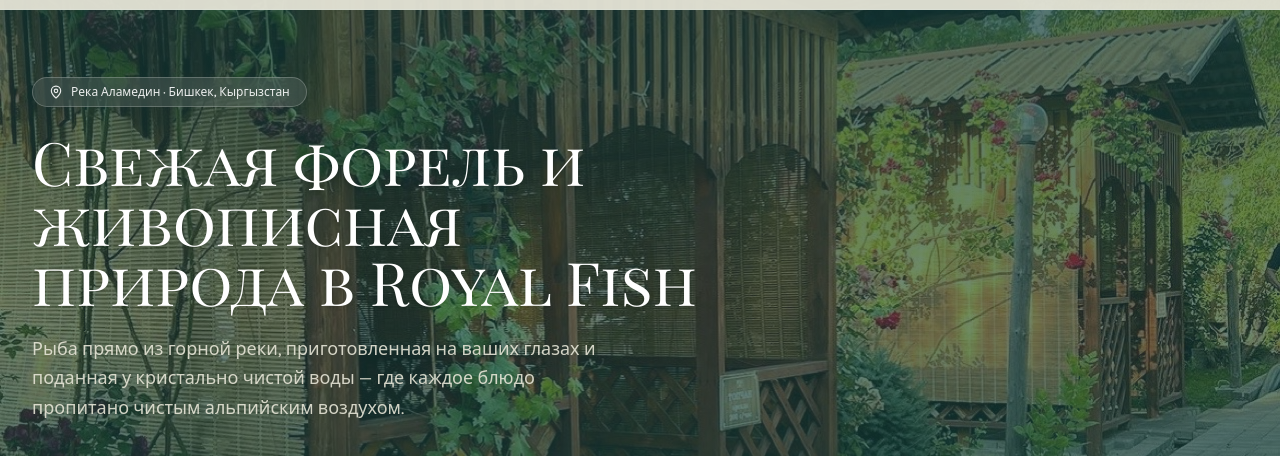
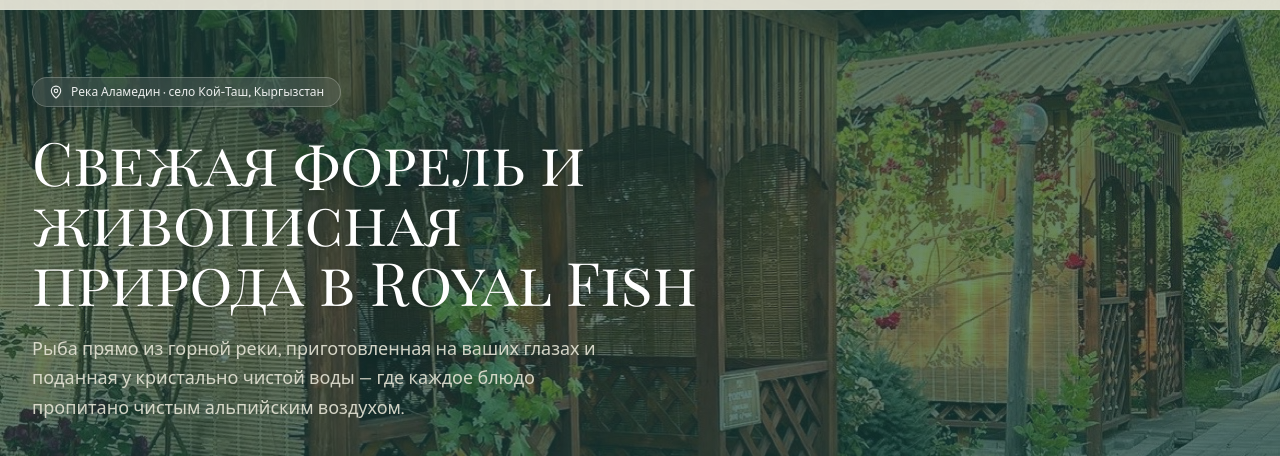
Before and after one commit to solto312/royalfish, a plain HTML site: page index.html in a window 1280 px wide. Shown: the part 87-543 px from the top of the page. Drawn offline with nearby package versions, Linux system fonts and the light colour scheme.

Commit message:
Update location details and hours in translations

```diff
--- a/index.html
+++ b/index.html
@@ -369,7 +369,7 @@
     const T = {
       ru: {
         nav_about:'О нас', nav_menu:'Меню', nav_location:'Контакты', nav_reserve:'Бронь', nav_book:'Забронировать',
-        hero_badge:'Река Аламедин · Бишкек, Кыргызстан',
+        hero_badge:'Река Аламедин · село Кой-Таш, Кыргызстан',
         hero_title:'Свежая форель и живописная природа в Royal Fish',
         hero_sub:'Рыба прямо из горной реки, приготовленная на ваших глазах и поданная у кристально чистой воды — где каждое блюдо пропитано чистым альпийским воздухом.',
         hero_view_menu:'Смотреть меню', hero_book:'Забронировать стол',
@@ -381,8 +381,8 @@
         about_c4_t:'Чистый горный воздух', about_c4_d:'Сбегите от города — дышите свежим альпийским воздухом рядом с нетронутой природой.',
         menu_eyebrow:'Меню', menu_heading:'Прямо из реки на стол', menu_sub:'Пролистайте наше полное меню — все блюда и цены.', menu_swipe:'← Листайте, чтобы посмотреть все страницы →',
         loc_eyebrow:'Как нас найти', loc_heading:'Мы на карте',
-        loc_addr_l:'Адрес', loc_addr_v:'ул. Чынгыш Баатыр, 1, Бишкек, Кыргызстан',
-        loc_hours_l:'Часы работы', loc_hours_1:'Ежедневно · 11:00 – 23:00', loc_hours_2:'Кухня до 22:00',
+        loc_addr_l:'Адрес', loc_addr_v:'ул. Чынгыш Баатыр, 1, село Кой-Таш, Кыргызстан',
+        loc_hours_l:'Часы работы', loc_hours_1:'Пн · 12:00 – 23:00', loc_hours_2:'Вт-Вск· 11:00 – 23:00', loc_hours_3:'Кухня до 22:00',
         loc_phone_l:'Бронирование', loc_wa:'Написать в WhatsApp', loc_2gis:'Открыть в 2ГИС',
         res_eyebrow:'Забронировать стол', res_heading:'Бронь за секунды через WhatsApp',
         res_para:'Заполните данные — мы откроем WhatsApp с готовым сообщением. Без аккаунтов и ожидания.',
@@ -391,12 +391,12 @@
         res_note:'Откроется WhatsApp на +996 705 520 222 с вашими данными.',
         ig_eyebrow:'Следите за уловом', ig_para:'Свежие истории, ежедневный улов и моменты у реки — прямо из нашей ленты.', ig_btn:'Открыть в Instagram',
         foot_tag:'Свежая форель и живописная природа на реке Аламедин. Столик у реки для всей семьи.',
-        foot_visit:'Посетить', foot_connect:'Связаться', foot_hours:'Ежедневно 11:00–23:00 (кухня до 22:00)',
+        foot_visit:'Посетить', foot_connect:'Связаться', foot_hours:'Пн · 12:00 – 23:00' + ' · Вт-Вск · 11:00 – 23:00 (кухня до 22:00)',
         wa_greeting:'Здравствуйте, Royal Fish! Хочу забронировать стол.', wa_name:'Имя', wa_date:'Дата', wa_time:'Время', wa_guests:'Гостей', wa_thanks:'Спасибо!',
       },
       en: {
         nav_about:'About', nav_menu:'Menu', nav_location:'Location', nav_reserve:'Reserve', nav_book:'Book a Table',
-        hero_badge:'Alamedin River · Bishkek, Kyrgyzstan',
+        hero_badge:'Alamedin River · Koy-Tash, Kyrgyzstan',
         hero_title:'Fresh Trout & Picturesque Nature at Royal Fish',
         hero_sub:'Fish caught straight from the mountain river, cooked before your eyes and served beside crystal waters — where every meal tastes of clean alpine air.',
         hero_view_menu:'View Menu', hero_book:'Book a Table',
@@ -408,8 +408,8 @@
         about_c4_t:'Clean mountain air', about_c4_d:'Escape the city — breathe crisp alpine air beside untouched nature.',
         menu_eyebrow:'The Menu', menu_heading:'Straight from river to table', menu_sub:'Browse our full menu — every dish and price.', menu_swipe:'← Swipe to view all pages →',
         loc_eyebrow:'Find Us', loc_heading:'Find us on the map',
-        loc_addr_l:'Address', loc_addr_v:'1 Chyngysh Baatyr St, Bishkek, Kyrgyzstan',
-        loc_hours_l:'Opening Hours', loc_hours_1:'Daily · 11:00 AM – 11:00 PM', loc_hours_2:'Kitchen until 10:00 PM',
+        loc_addr_l:'Address', loc_addr_v:'1 Chyngysh Baatyr St, Koy-Tash, Kyrgyzstan',
+        loc_hours_l:'Opening Hours', loc_hours_1:'Mon · 12:00 AM – 11:00 PM', loc_hours_2:'Tue–Sun · 11:00 AM – 11:00 PM', loc_hours_3:'Kitchen until 10:00 PM',
         loc_phone_l:'Reservations', loc_wa:'Message us on WhatsApp', loc_2gis:'Open in 2GIS',
         res_eyebrow:'Book a Table', res_heading:'Reserve in seconds via WhatsApp',
         res_para:"Fill in the details — we'll open WhatsApp with your request pre-written. No accounts, no waiting.",
@@ -418,7 +418,7 @@
         res_note:'Opens WhatsApp to +996 705 520 222 with your details filled in.',
         ig_eyebrow:'Follow the catch', ig_para:'Latest stories, daily catches and riverside moments — straight from our feed.', ig_btn:'View on Instagram',
         foot_tag:'Fresh trout & picturesque nature on the Alamedin river. A riverside table for the whole family.',
-        foot_visit:'Visit', foot_connect:'Connect', foot_hours:'Daily 11AM–11PM (kitchen until 10PM)',
+        foot_visit:'Visit', foot_connect:'Connect', foot_hours:'Mon 12:00 AM–11:00 PM · Tue–Sun 11:00 AM–11:00 PM (kitchen until 10:00 PM)',
         wa_greeting:"Hello Royal Fish! I'd like to book a table.", wa_name:'Name', wa_date:'Date', wa_time:'Time', wa_guests:'Guests', wa_thanks:'Thank you!',
       },
     };
```
